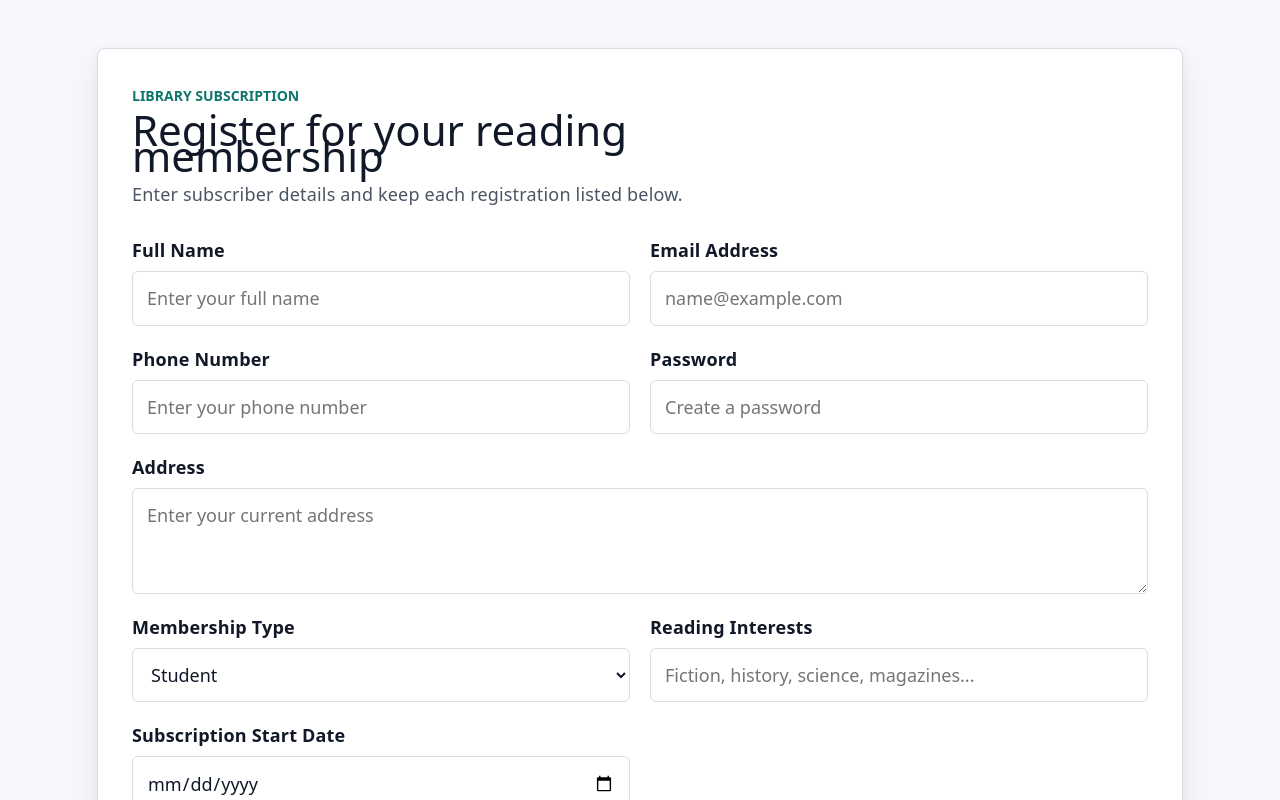
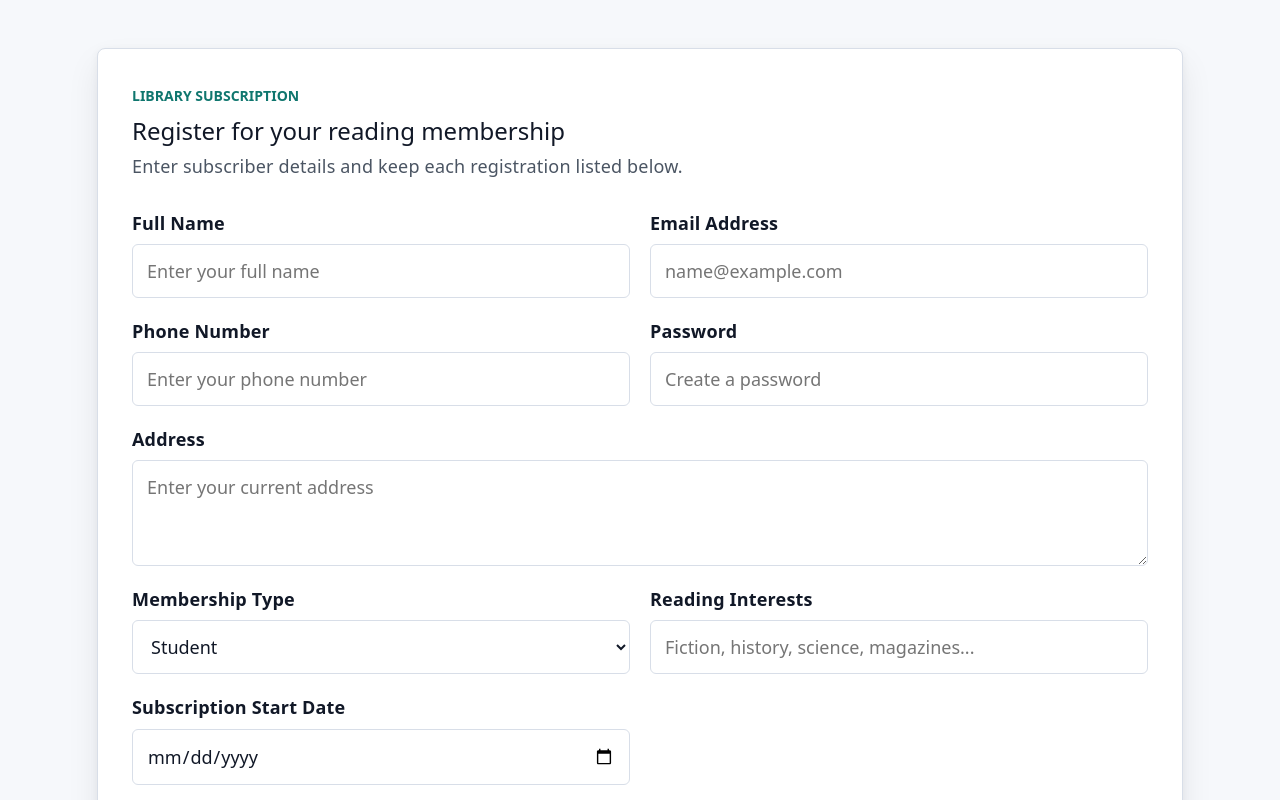
Before and after one commit to jeiny1105/frontend_demo, a React app: page / in a window 1280 px wide. Shown: the top 800 px of the page. Built offline with nearby package versions, Linux system fonts and the light colour scheme; the HTML template or start-up script is replaced by a standard one.

Commit message:
sixth commit

```diff
--- a/src/App.jsx
+++ b/src/App.jsx
@@ -96,7 +96,7 @@ function App() {
       <section className="registration-card">
         <div className="form-intro">
           <p className="eyebrow">Library Subscription</p>
-          <h1>Register for your reading membership</h1>
+          <h2>Register for your reading membership</h2>
           <p>
             Enter subscriber details and keep each registration listed below.
           </p>
```
